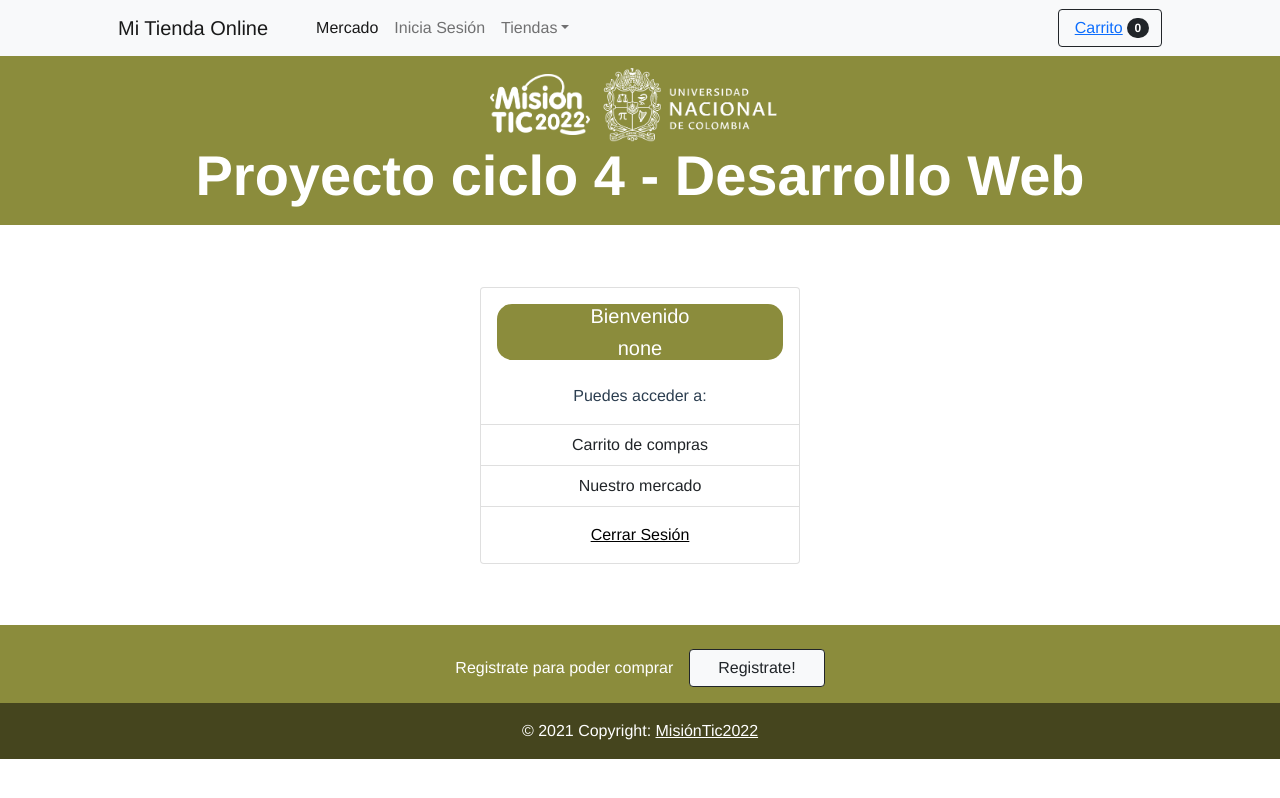
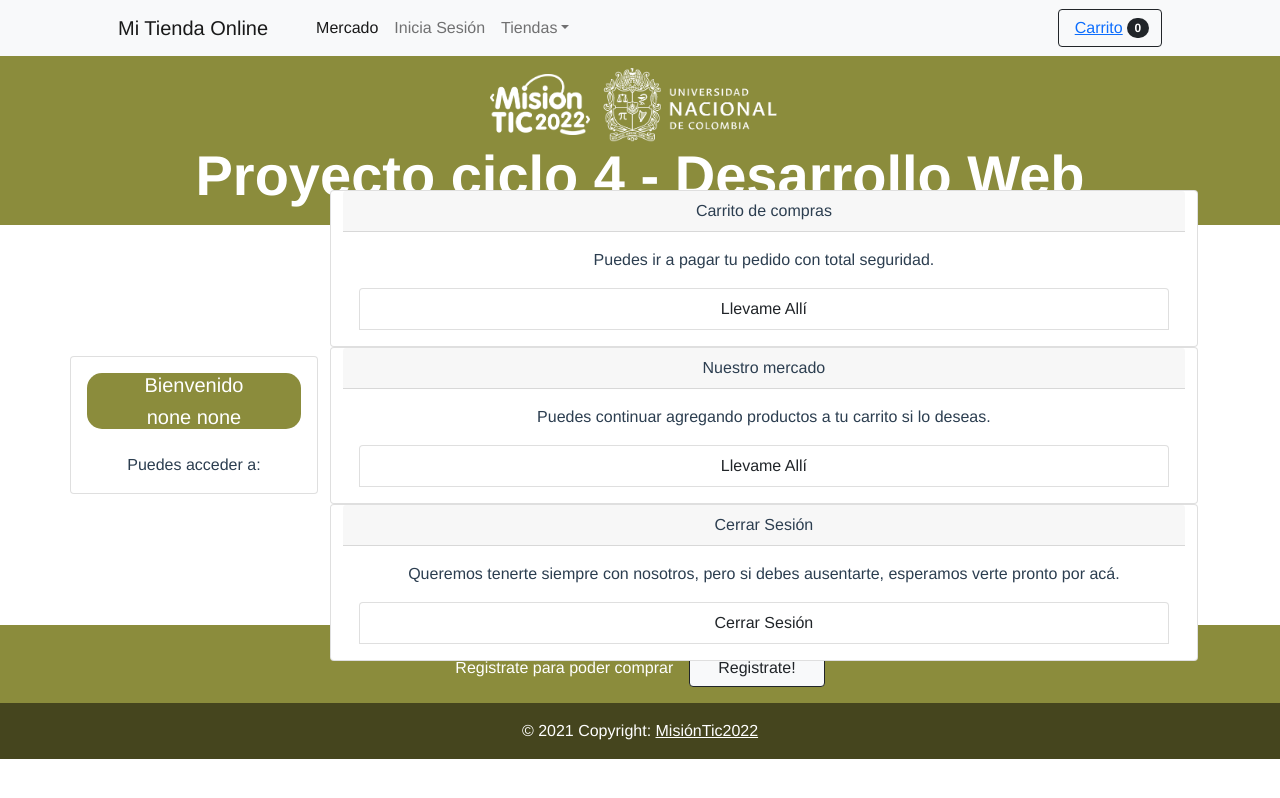
Before and after one commit to reijose1/frontTienda, a Vue app in the folder frontendEcommerce/ecommerce_fe/: page /#/Home in a window 1280 px wide. Built offline with nearby package versions, Linux system fonts and the light colour scheme; what @vue/apollo-option would draw is missing.

Commit message:
actualizando cards del home sesión y arreglos textos del detail product

```diff
--- a/frontendEcommerce/ecommerce_fe/src/components/Home.vue
+++ b/frontendEcommerce/ecommerce_fe/src/components/Home.vue
@@ -1,20 +1,55 @@
 <template>
-<section id="body" >
-<div class="card h-70 " style="width: 20rem;">
+  <section id="body">
+    <div class="card h-70" style="width: 20rem">
       <div class="card-body">
         <div class="card-user">
-    <h5 class="card-text align-items-center" style="color: white;"> Bienvenido </h5>
-    <h5 class="card-text align-items-center" style="color: white;">{{username}}</h5>
+          <h5 class="card-text align-items-center" style="color: white">
+            Bienvenido
+          </h5>
+          <h5 class="card-text align-items-center" style="color: white">
+            {{ name }} {{last_name}}
+          </h5>
         </div>
-    <br>
-    <p class="card-text"> Puedes acceder a:</p>
+        <br />
+        <p class="card-text">Puedes acceder a:</p>
       </div>
-  <ul class="list-group list-group-flush">
-    <router-link  class="list-group-item" to="/cartTable">Carrito de compras</router-link>
-    <router-link class="list-group-item" to="/">Nuestro mercado</router-link>
-  </ul>
+    </div>
+    <div class="container">
+      <div class="row">
+        <div class="card">
+          <div class="card-header">Carrito de compras</div>
           <div class="card-body">
-    <a href="#" class="card-link card-cs">Cerrar Sesión</a>
+            <p class="card-text">
+              Puedes ir a pagar tu pedido con total seguridad.
+            </p>
+            <router-link class="btn btn-info list-group-item" to="/cartTable"
+              >Llevame Allí</router-link
+            >
+          </div>
+        </div>
+        <div class="card">
+          <div class="card-header">Nuestro mercado</div>
+          <div class="card-body">
+            <p class="card-text">
+              Puedes continuar agregando productos a tu carrito si lo deseas.
+            </p>
+            <router-link class="btn btn-info list-group-item" to="/"
+              >Llevame Allí</router-link
+            >
+          </div>
+        </div>
+        <div class="card">
+          <div class="card-header">Cerrar Sesión</div>
+          <div class="card-body">
+            <p class="card-text">
+              Queremos tenerte siempre con nosotros, pero si debes ausentarte,
+              esperamos verte pronto por acá.
+            </p>
+            <router-link class="btn btn-info list-group-item" to="/Login"
+              >Cerrar Sesión</router-link
+            >
+          </div>
+        </div>
       </div>
     </div>
   </section>
@@ -24,6 +59,8 @@ export default {
   name: "Home",
   data: function () {
     return {
+      name: localStorage.getItem("name") || "none",
+      last_name: localStorage.getItem("last_name") || "none",
       username: localStorage.getItem("username") || "none",
     };
   },
@@ -42,11 +79,11 @@ export default {
   justify-content: center;
 }
 
-.card-user{
+.card-user {
   background-color: #8b8c3c;
   border-radius: 15px;
 }
-.card-cs{
+.card-cs {
   color: black;
 }
 </style>
--- a/frontendEcommerce/ecommerce_fe/src/components/ProductsHome.vue
+++ b/frontendEcommerce/ecommerce_fe/src/components/ProductsHome.vue
@@ -134,7 +134,6 @@ export default {
       localStorage.setItem("category_product", x.category_product);
       localStorage.setItem("price", x.price);
       localStorage.setItem("stock", x.stock);
-      console.log(localStorage.getItem("image"))
       this.$router.push({ name: "ProductDetail" });
     },
 
```
Lines whose indentation alone changed are shown as unchanged.
